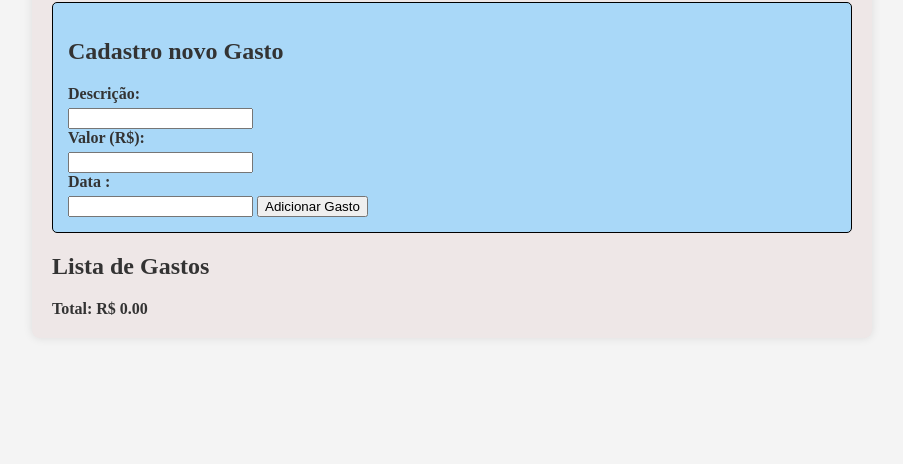
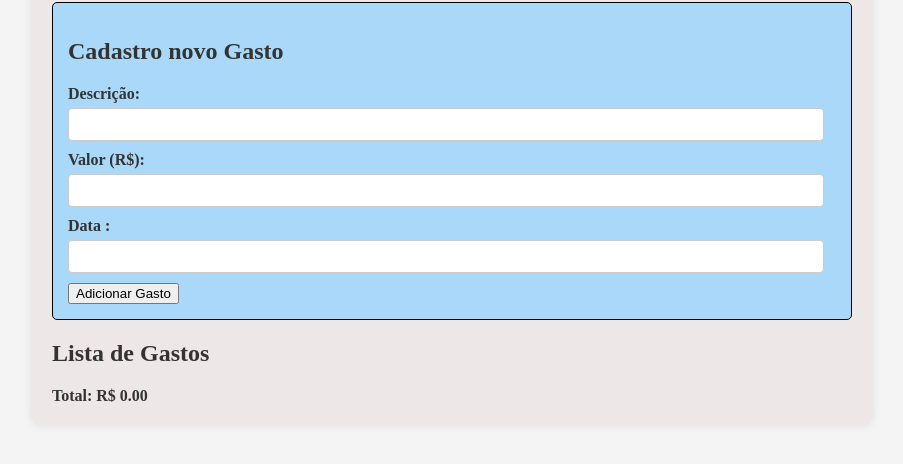
Before and after one commit to Kaio-rgb/Calend-rio-de-Gastos-Mensais, a plain HTML site: page index.html in a window 1280 px wide. Shown: the part 118-582 px from the top of the page, without its empty margins (188-1091 px from the left). Drawn offline with Linux system fonts and the light colour scheme.

Commit message:
aumento dos espacos para colocar as informacoes do calendario para facil vizualizcao

```diff
--- a/main.css
+++ b/main.css
@@ -32,3 +32,12 @@ label {
     margin-bottom: 5px;
     font-weight: bold;
 }
+
+input[type="text"], input[type="number"], input[type="data"] {
+    width: calc(100% - 12px);
+    padding: 8px;
+    margin-bottom: 10px;
+    border: 1px solid #ccc;
+    border-radius: 4px;
+    box-sizing: border-box;
+}
```
